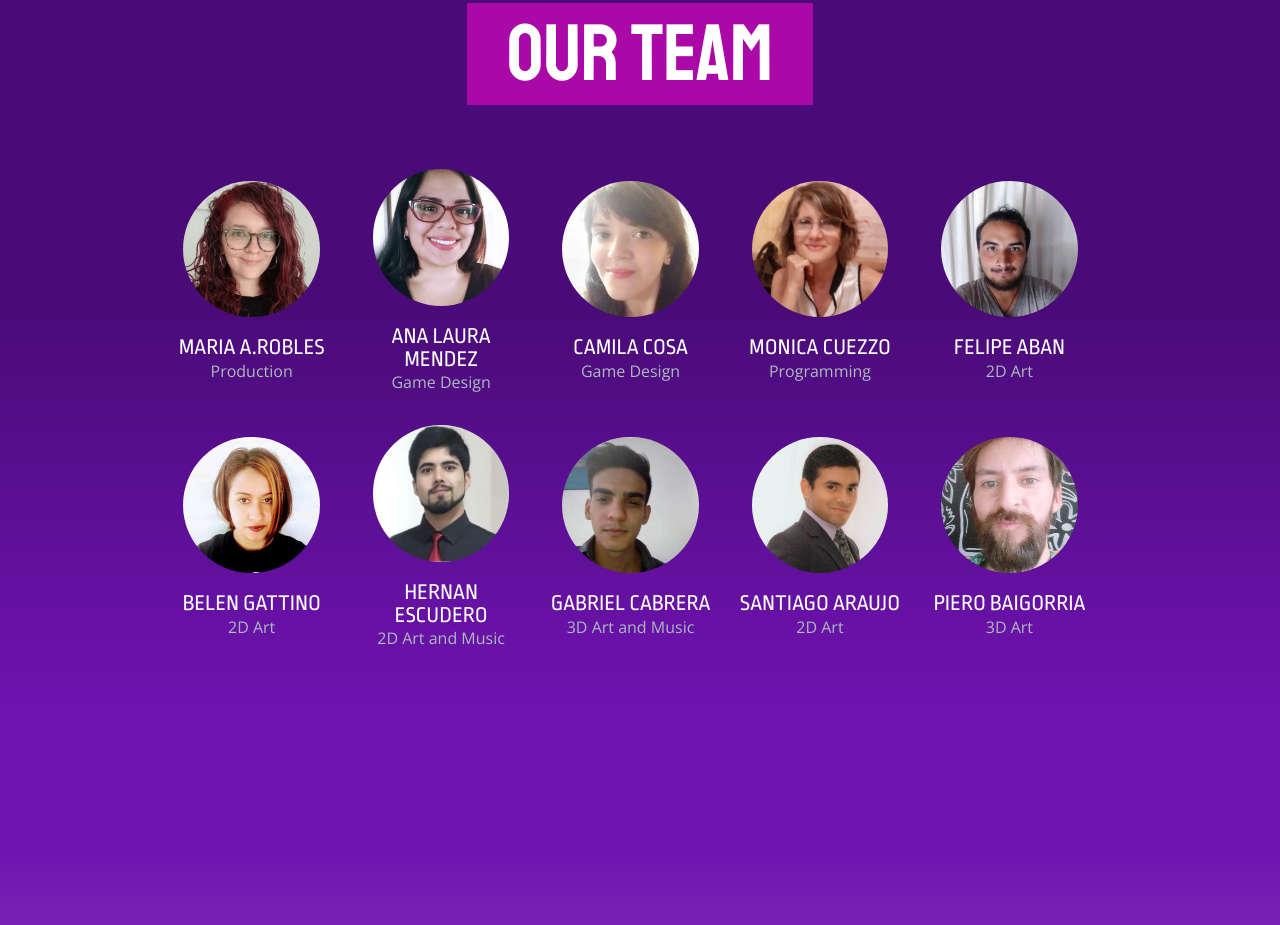
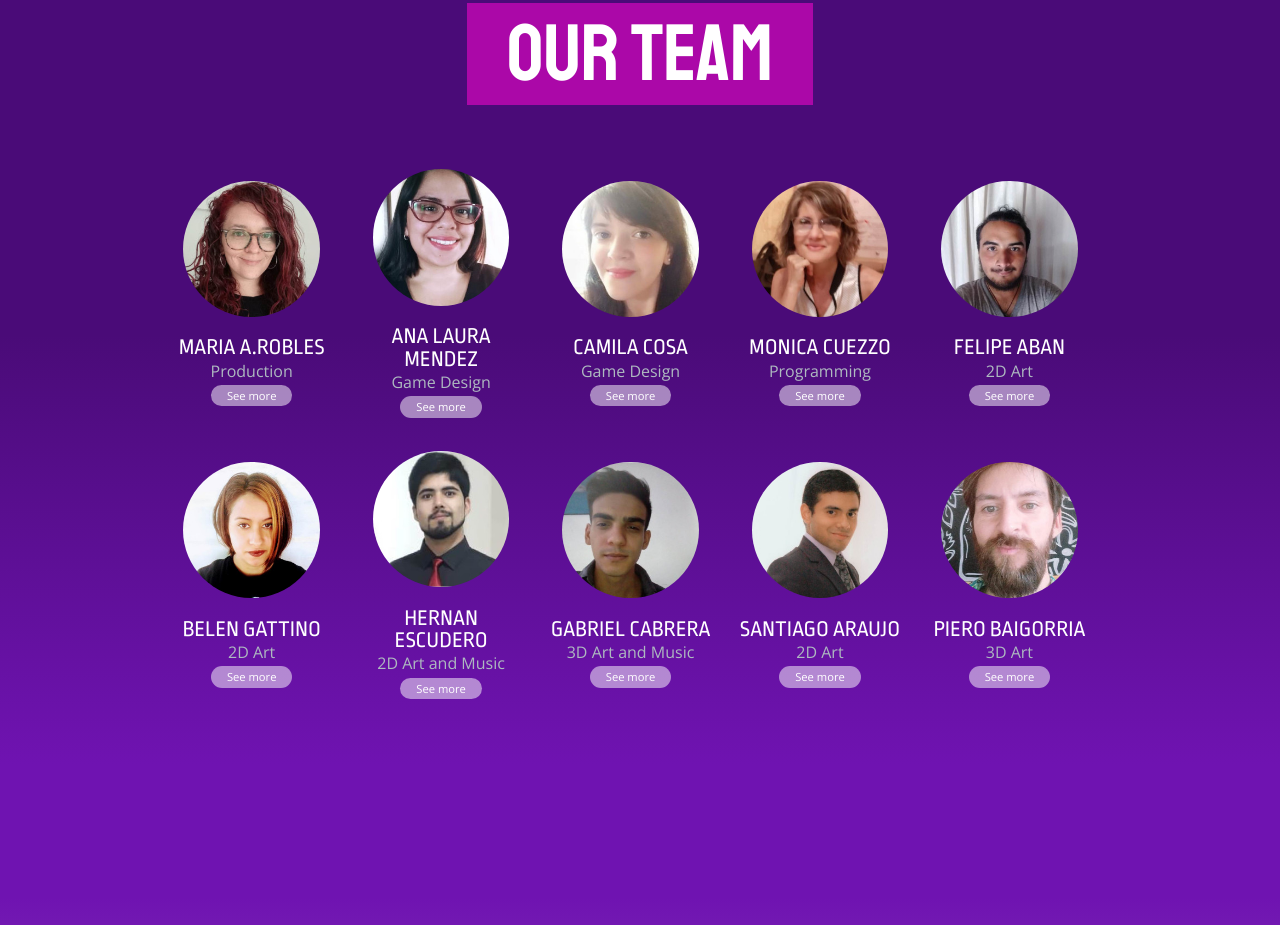
Before and after one commit to CorgoodEntropy/videojuegos, a plain HTML site: page index-english.html in a window 1280 px wide. Shown: the part 877-1802 px from the top of the page. Drawn offline with nearby package versions, Linux system fonts and the light colour scheme.

Commit message:
Agrego "ver más" en los links personales

```diff
--- a/index-english.html
+++ b/index-english.html
@@ -107,16 +107,66 @@
                 <div class="tituloSeccion marginxxx"> <h2>OUR TEAM</h2></div>
 
                 <div id="equipo">
-                    <div class="integrantes"><div class=foto><a href="https://www.linkedin.com/in/maria-de-los-angeles-robles-97488995/" target="_blank"><img  class="fotoPersonal" src="img/maria-angeles-robles-corgood-entropy.jpg" alt="María Angeles Robles" title="Public Accountant"></a></div>MARIA A.ROBLES<br><span class="tarea">Production</span><br></div>
-                    <div class="integrantes"><div class=foto><a href="https://www.linkedin.com/in/ana-laura-mendez-528a13201/" target="_blank"><img  class="fotoPersonal" src="img/ana-laura-mendez.jpg" alt="Ana Laura Mendez" title="Programming Student"></a></div>ANA LAURA MENDEZ<br><span class="tarea">Game Design</span><br></div>
-                    <div class="integrantes"><div class=foto><a href="https://ar.linkedin.com/in/camila-cosa-77837619a" target="_blank"><img  class="fotoPersonal" src="img/camila-cosa-corgood-entropy.jpg" alt="Camila Cosa" title="Social Media Manager"></a></div>CAMILA COSA<br><span class="tarea">Game Design</span><br></div>
-                    <div class="integrantes"><div class=foto><a href="https://bit.ly/2Srnq2Y" target="_blank"><img  class="fotoPersonal" src="img/monica-cuezzo-corgood-entropy.jpg" alt="Mónica Cuezzo - University Systems Analyst" title="University Systems Analyst"></a></div>MONICA CUEZZO<br><span class="tarea">Programming</span><br></div>
-                    <div class="integrantes"><div class=foto><a href="https://www.linkedin.com/in/felipe-ab%C3%A1n-3a59b3202/" target="_blank"><img  class="fotoPersonal" src="img/felipe-aban-corgood-entropy.jpg" alt="Felipe Aban" title="Student"></a></div>FELIPE ABAN<br><span class="tarea">2D Art</span><br></div>
-                    <div class="integrantes"><div class=foto><a href="https://www.linkedin.com/in/bel%C3%A9n-gattino/" target="_blank"><img  class="fotoPersonal" src="img/belen-gattino-corgood-entropy.jpg" alt="Belen Gattino" title="Design Student"></a></div>BELEN GATTINO<br><span class="tarea">2D Art</span><br></div>
-                    <div class="integrantes"><div class=foto><a href="https://www.linkedin.com/in/hernan-escudero/" target="_blank"><img  class="fotoPersonal" src="img/hernan-escudero-corgood-entropy.jpg" alt="Hernán Escudero" title="Music Composer"></a></div>HERNAN ESCUDERO<br><span class="tarea">2D Art and Music</span><br></div>
-                    <div class="integrantes"><div class=foto><a href="https://www.linkedin.com/in/gabriel-juan-jose-cabrera-8a0519203/" target="_blank"><img  class="fotoPersonal" src="img/gabriel-corgood-entropy.jpg" alt="Gabriel Cabrera" title="Graphic Design Student"></a></div>GABRIEL CABRERA<br><span class="tarea">3D Art and Music</span><br></div>
-                    <div class="integrantes"><div class=foto><a href="https://www.linkedin.com/in/santiago-aramos-72721b1a2/" target="_blank"><img  class="fotoPersonal" src="img/santiago-ramos-corgood-entropy.jpg" alt="Santiago Araujo Ramos" title="Graphic Design Student"></a></div>SANTIAGO ARAUJO<br><span class="tarea">2D Art</span><br></div>
-                    <div class="integrantes"><div class=foto><a href="https://www.instagram.com/after.coffee__/" target="_blank"><img  class="fotoPersonal" src="img/piero-baigorria-corgood-entropy.jpg" alt="Piero Baigorria" title="General Designer and Musician"></a></div>PIERO BAIGORRIA<br><span class="tarea">3D Art</span><br></div>
+                    <div class="integrantes">
+                        <div class=foto>
+                            <img  class="fotoPersonal" src="img/maria-angeles-robles-corgood-entropy.jpg" alt="María Angeles Robles" title="Public Accountant">
+                        </div>MARIA A.ROBLES<br><span class="tarea">Production</span><br>
+                        <a href="https://www.linkedin.com/in/maria-de-los-angeles-robles-97488995/" target="_blank">See more</a>
+                    </div>
+                    <div class="integrantes">
+                        <div class=foto>
+                            <img  class="fotoPersonal" src="img/ana-laura-mendez.jpg" alt="Ana Laura Mendez" title="Programming Student">
+                        </div>ANA LAURA MENDEZ<br><span class="tarea">Game Design</span><br>
+                        <a href="https://www.linkedin.com/in/ana-laura-mendez-528a13201/" target="_blank">See more</a>
+                    </div>
+                    <div class="integrantes">
+                        <div class=foto>
+                            <img  class="fotoPersonal" src="img/camila-cosa-corgood-entropy.jpg" alt="Camila Cosa" title="Social Media Manager">
+                        </div>CAMILA COSA<br><span class="tarea">Game Design</span><br>
+                        <a href="https://ar.linkedin.com/in/camila-cosa-77837619a" target="_blank">See more</a>
+                    </div>
+                    <div class="integrantes">
+                        <div class=foto>
+                            <img  class="fotoPersonal" src="img/monica-cuezzo-corgood-entropy.jpg" alt="Mónica Cuezzo - University Systems Analyst" title="University Systems Analyst">
+                        </div>MONICA CUEZZO<br><span class="tarea">Programming</span><br>
+                        <a href="https://bit.ly/2Srnq2Y" target="_blank">See more</a>
+                    </div>
+                    <div class="integrantes">
+                        <div class=foto>
+                            <img  class="fotoPersonal" src="img/felipe-aban-corgood-entropy.jpg" alt="Felipe Aban" title="Student">
+                        </div>FELIPE ABAN<br><span class="tarea">2D Art</span><br>
+                        <a href="https://www.linkedin.com/in/felipe-ab%C3%A1n-3a59b3202/" target="_blank">See more</a>
+                    </div>
+                    <div class="integrantes">
+                        <div class=foto>
+                            <img  class="fotoPersonal" src="img/belen-gattino-corgood-entropy.jpg" alt="Belen Gattino" title="Design Student">
+                        </div>BELEN GATTINO<br><span class="tarea">2D Art</span><br>
+                        <a href="https://www.linkedin.com/in/bel%C3%A9n-gattino/" target="_blank">See more</a>
+                    </div>
+                    <div class="integrantes">
+                        <div class=foto>
+                            <img  class="fotoPersonal" src="img/hernan-escudero-corgood-entropy.jpg" alt="Hernán Escudero" title="Music Composer">
+                        </div>HERNAN ESCUDERO<br><span class="tarea">2D Art and Music</span><br>
+                        <a href="https://www.linkedin.com/in/hernan-escudero/" target="_blank">See more</a>
+                    </div>
+                    <div class="integrantes">
+                        <div class=foto>
+                            <img  class="fotoPersonal" src="img/gabriel-corgood-entropy.jpg" alt="Gabriel Cabrera" title="Graphic Design Student">
+                        </div>GABRIEL CABRERA<br><span class="tarea">3D Art and Music</span><br>
+                        <a href="https://www.linkedin.com/in/gabriel-juan-jose-cabrera-8a0519203/" target="_blank">See more</a>
+                    </div>
+                    <div class="integrantes">
+                        <div class=foto>
+                            <img  class="fotoPersonal" src="img/santiago-ramos-corgood-entropy.jpg" alt="Santiago Araujo Ramos" title="Graphic Design Student">
+                        </div>SANTIAGO ARAUJO<br><span class="tarea">2D Art</span><br>
+                        <a href="https://www.linkedin.com/in/santiago-aramos-72721b1a2/" target="_blank">See more</a>
+                    </div>
+                    <div class="integrantes">
+                        <div class=foto>
+                            <img  class="fotoPersonal" src="img/piero-baigorria-corgood-entropy.jpg" alt="Piero Baigorria" title="General Designer and Musician">
+                        </div>PIERO BAIGORRIA<br><span class="tarea">3D Art</span><br>
+                        <a href="https://www.instagram.com/after.coffee__/" target="_blank">See more</a>
+                    </div>
                 </div>
             </div>
         </section>
--- a/index2.css
+++ b/index2.css
@@ -370,6 +370,14 @@ h5 {
     padding-right: 2%;
     margin-bottom: 2rem;
     float: left;
+}
+.integrantes a {
+    color: white;
+    font-family:'Open Sans', sans-serif;
+    font-size: 0.7rem ;
+    background-color: rgba(255, 255, 255,0.5) ;
+    padding: 0.2rem 1rem;
+    border-radius: 20px;
 }
 
 .juegos {
```
Also changed, not shown: index-spanish.html (+60 -10 lines).
